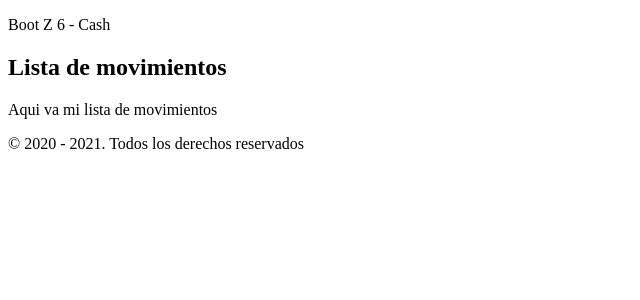
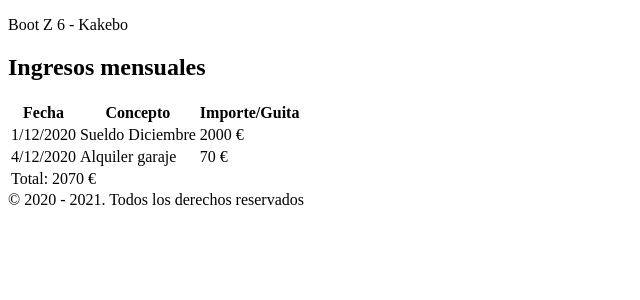
Before and after one commit to Thrallox/Flask_Movements, a Flask app: page / in a window 1280 px wide. Shown: the top 300 px of the page, without its empty margins (0-640 px from the left). Run offline with Flask 2, Linux system fonts and the light colour scheme.

Commit message:
pagina web 03/12/2020

```diff
--- a/movements/templates/base.html
+++ b/movements/templates/base.html
@@ -3,21 +3,19 @@
     <head>
         <meta charset="UTF-8">
         <meta name="viewport" content="width=device-width, initial-scale=1.0">
-        <title>Movimientos - {% block title %} {% endblock %} </title>
+        <title>Mi Kakebo - {% block title %}{% endblock %}</title>
     </head>
     <body>
         <header>
-            <p>Boot Z 6 - Cash</p>
+            <p>Boot Z 6 - Kakebo</p>
         </header>
 
         <section>
-            {% block content %} {% endblock %}
+            {% block mi_precioso_bloque_de_formato %}{% endblock %}
         </section>
-
 
         <footer>
             &copy; 2020 - 2021. Todos los derechos reservados
         </footer>
-
     </body>
 </html>
--- a/movements/templates/movementsList.html
+++ b/movements/templates/movementsList.html
@@ -1,8 +1,27 @@
-{% extends "base.html" %}
+{% extends 'base.html' %}
 
-{%block title%} lista {% endblock %}
+{% block title %} <Romanos></Romanos> {% endblock %}
 
-{% block content %}
-            <h1>Lista de movimientos</h1>
-            <p>Aqui va mi lista de movimientos</p>
+{% block mi_precioso_bloque_de_formato %}
+    <h1>Ingresos mensuales</h1>
+    <table>
+        <tr>
+            <th>Fecha</th>
+            <th>Concepto</th>
+            <th>Importe/Guita</th>
+        </tr>
+        <tr>
+            <td>1/12/2020</td>
+            <td>Sueldo Diciembre</td>
+            <td>2000 €</td>
+        </tr>
+        <tr>
+            <td>4/12/2020</td>
+            <td>Alquiler garaje</td>
+            <td>70 €</td>
+        </tr>
+        <tr>
+            <td colspan="3">Total: 2070 €</td>
+        </tr>
+    </table>
 {% endblock %}
--- a/movements/views.py
+++ b/movements/views.py
@@ -1,7 +1,13 @@
 from movements import app
 from flask import render_template
 
+import random
 
 @app.route('/')
 def listaMovimientos():
-    return render_template('movementsList.html')
+    texto= 'Hola'
+    return render_template("movementsList.html",variable=texto )
+
+@app.route('/dado')
+def tiradado():
+    return render_template('dado.html', tirada=random.randrange(1,7))
--- a/requirements.txt
+++ b/requirements.txt
@@ -3,4 +3,5 @@ Flask==1.1.2
 itsdangerous==1.1.0
 Jinja2==2.11.2
 MarkupSafe==1.1.1
+python-dotenv==0.15.0
 Werkzeug==1.0.1
```
Also changed, not shown: movements/static/images/photo.jpeg (added), yanomellamo_run.py (renamed from run.py), 1 other file.
